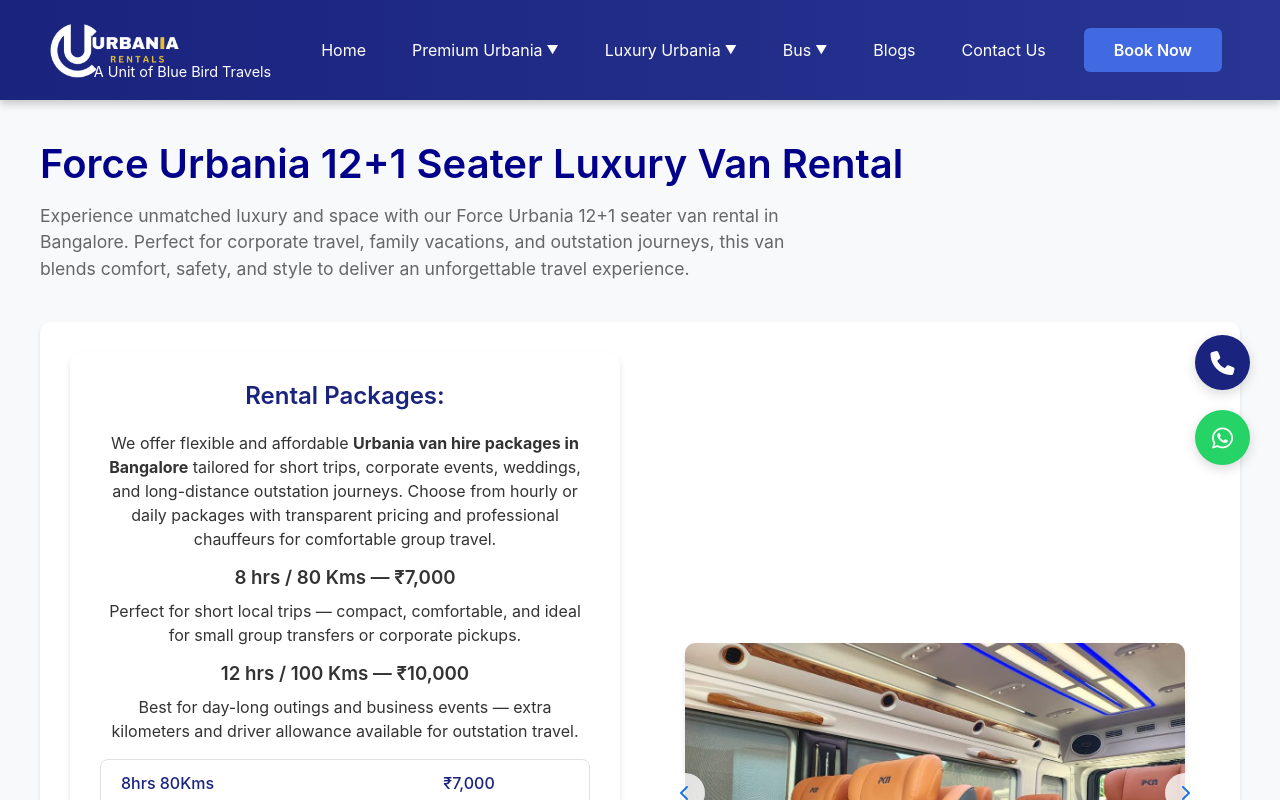
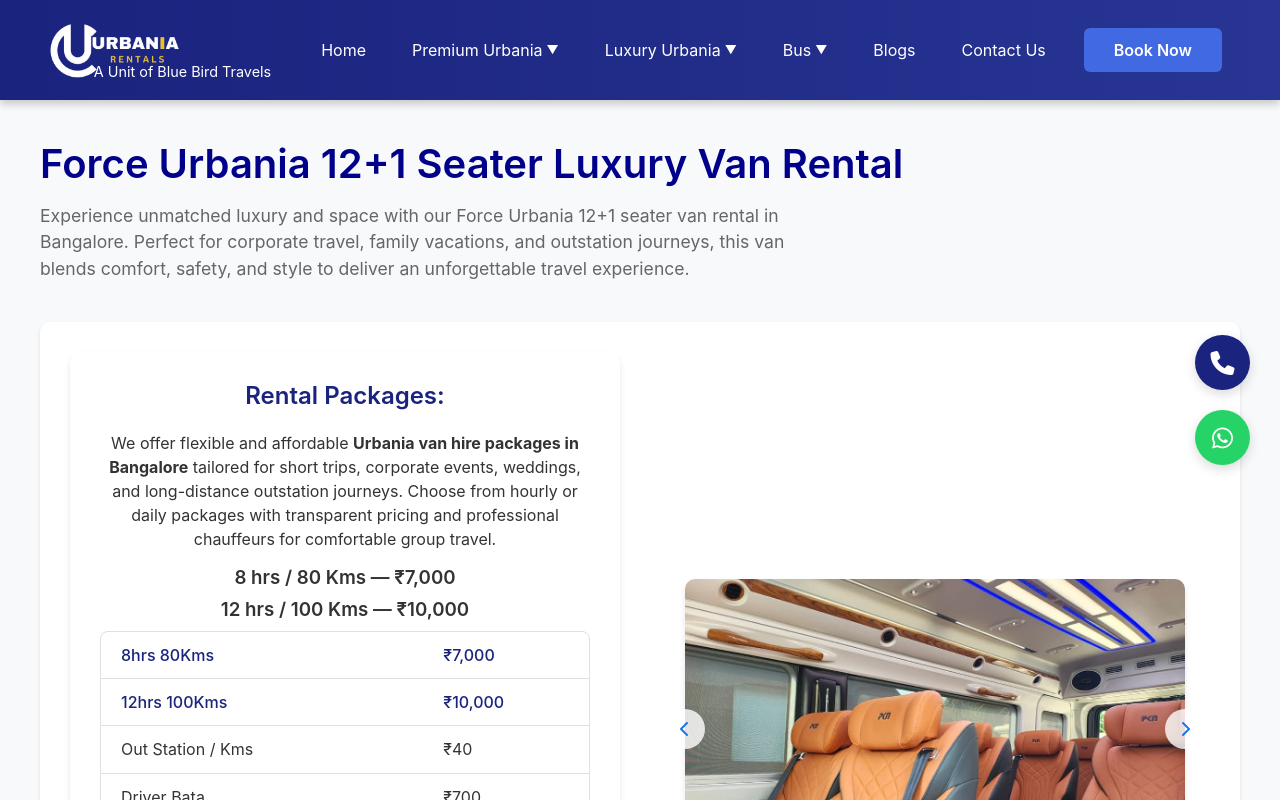
Before and after one commit to innomatricstech/urbaniaproject, a React (Vite) app: page /urbania/12-1-seater in a window 1280 px wide. Shown: the top 800 px of the page. Built offline with nearby package versions, Linux system fonts and the light colour scheme.

Commit message:
Remove package descriptions from UrbaniaTwelvePlusOne
Removed descriptions for two package options.

```diff
--- a/src/Components/UrbaniaTwelvePlusOne.jsx
+++ b/src/Components/UrbaniaTwelvePlusOne.jsx
@@ -52,10 +52,8 @@
 
   <div className="package-summaries">
     <h3>8 hrs / 80 Kms — ₹7,000</h3>
-    <p>Perfect for short local trips — compact, comfortable, and ideal for small group transfers or corporate pickups. </p>
 
     <h3>12 hrs / 100 Kms — ₹10,000</h3>
-    <p>Best for day-long outings and business events — extra kilometers and driver allowance available for outstation travel. </p>
 
   </div>
 
```
